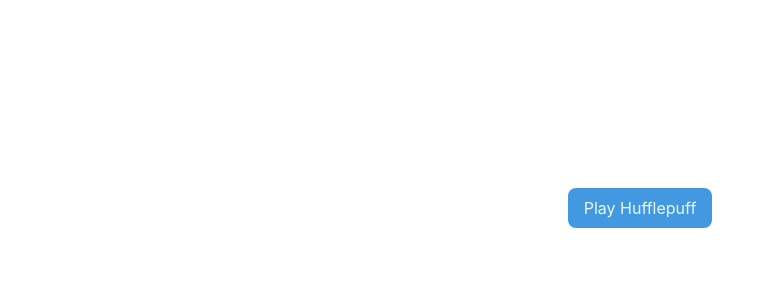
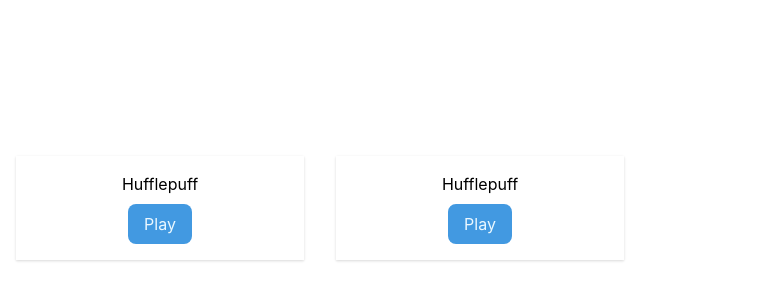
Before and after one commit to jryd/react-soundboard, a React (Create React App) app: page / in a window 1280 px wide. Shown: the part 192-492 px from the top of the page, without its empty margins (0-760 px from the left). Built offline with nearby package versions, Linux system fonts and the light colour scheme.

Commit message:
Add basic grid support

```diff
--- a/src/App.js
+++ b/src/App.js
@@ -4,12 +4,19 @@
 
 const App = () => {
   return (
-    <div className="min-h-screen flex items-center justify-center">
-      {
-        files.map(file => (
-          <Player name={file.name} url={file.url} />
-        ))
-      }
+    <div className="min-h-screen container mx-auto flex items-center justify-center">
+      <div className="w-full flex flex-wrap -m-4">
+        {
+          files.map(file => (
+            <div className="p-4 w-1/4">
+              <div className="shadow p-4 flex flex-col items-center">
+                <h3 className="mb-2">{file.name}</h3>
+                <Player url={file.url} />
+              </div>
+            </div>
+          ))
+        }
+      </div>
     </div>
   );
 }
--- a/src/Player.js
+++ b/src/Player.js
@@ -22,12 +22,12 @@
   return [playing, toggle];
 };
 
-const Player = ({ name, url }) => {
+const Player = ({ url }) => {
   const [playing, toggle] = useAudio(url);
 
   return (
     <div>
-      <button className="px-4 py-2 bg-blue-500 rounded-lg text-blue-100 hover:bg-blue-600 hover:text-blue-200 focus:outline-none" onClick={toggle}>{playing ? "Pause" : "Play"} {name}</button>
+      <button className="px-4 py-2 bg-blue-500 rounded-lg text-blue-100 hover:bg-blue-600 hover:text-blue-200 focus:outline-none" onClick={toggle}>{playing ? "Pause" : "Play"}</button>
     </div>
   );
 };
--- a/src/audioFiles.js
+++ b/src/audioFiles.js
@@ -1,4 +1,8 @@
 const files = [
+  {
+    name: 'Hufflepuff',
+    url: 'https://dl.dropboxusercontent.com/s/uxh2dg6u5feqwcc/hufflepuff.m4a'
+  },
   {
     name: 'Hufflepuff',
     url: 'https://dl.dropboxusercontent.com/s/uxh2dg6u5feqwcc/hufflepuff.m4a'
```
